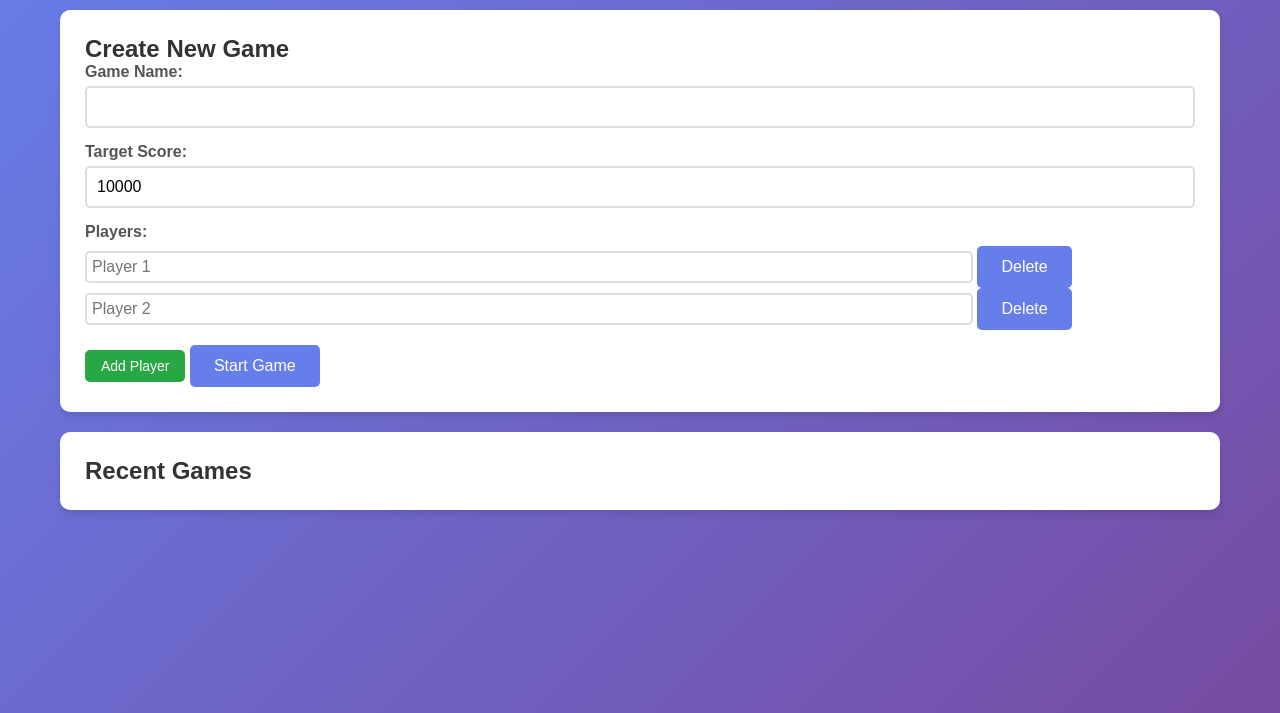
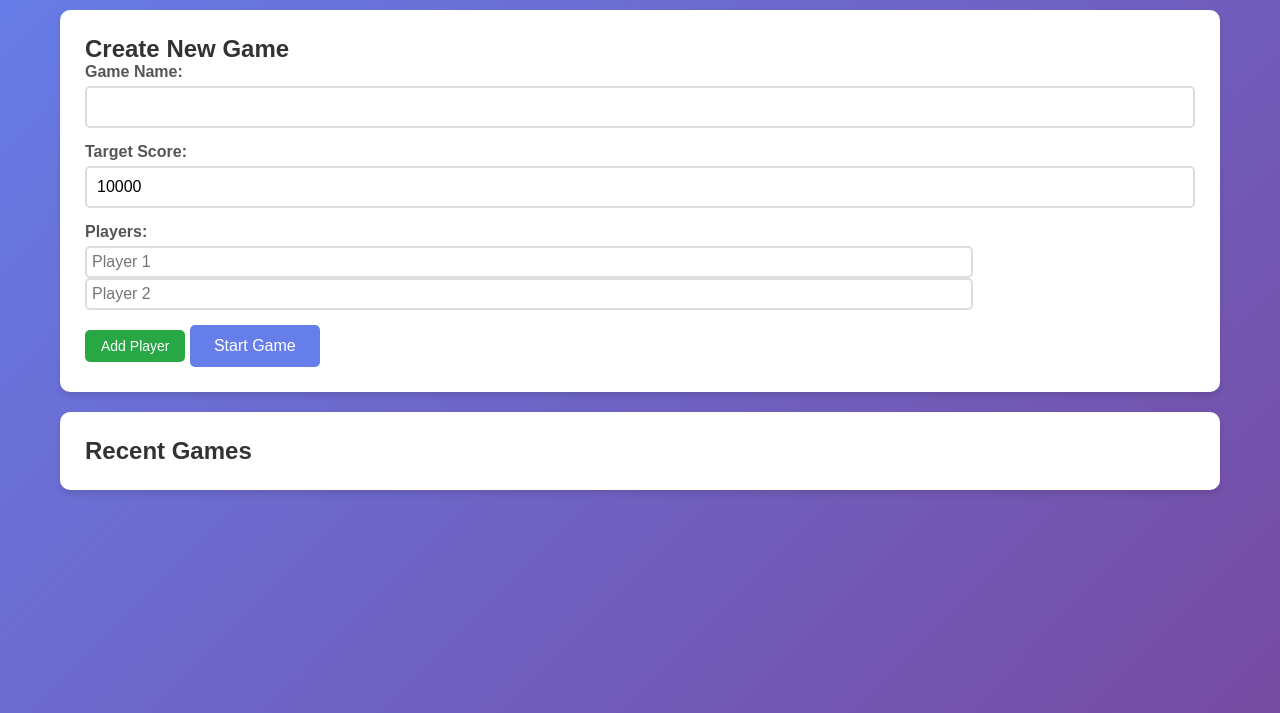
Before and after one commit to andygeorge/farkle-vibe, a website: page public/index.html in a window 1280 px wide. Shown: the part 87-800 px from the top of the page. Drawn offline with Linux system fonts and the light colour scheme; no server answers.

Commit message:
ai: fix delete buttons

```diff
--- a/public/index.html
+++ b/public/index.html
@@ -33,9 +33,7 @@
                         <div id="players-list">
                             <div class="player-input-container"></div>
                             <input type="text" class="player-input" placeholder="Player 1" required>
-                            <button type="button" class="delete-player-btn">Delete</button>
                             <input type="text" class="player-input" placeholder="Player 2" required>
-                            <button type="button" class="delete-player-btn">Delete</button>
                         </div>
                     </div>
                     <button type="button" id="add-player">Add Player</button>
```
